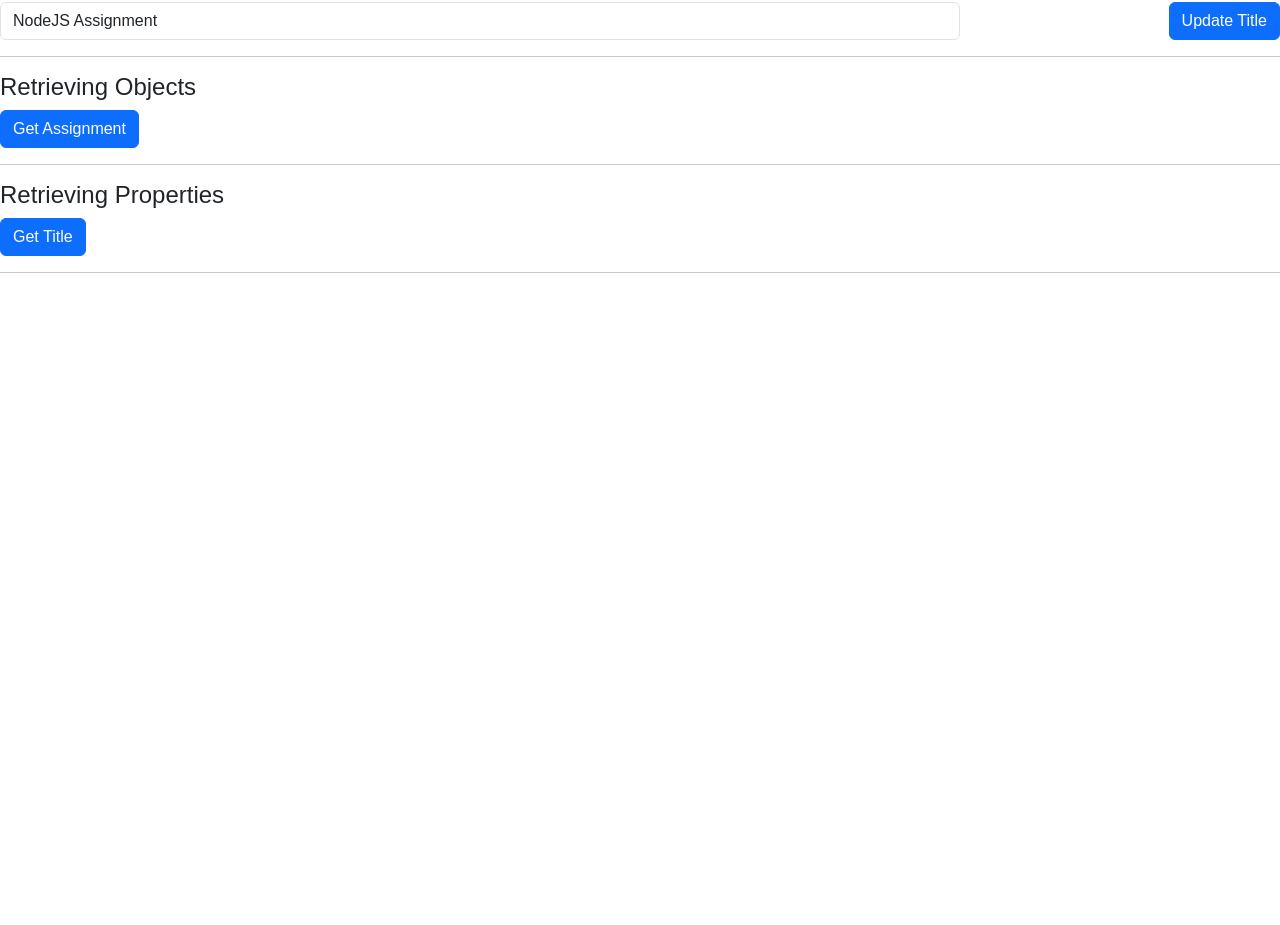
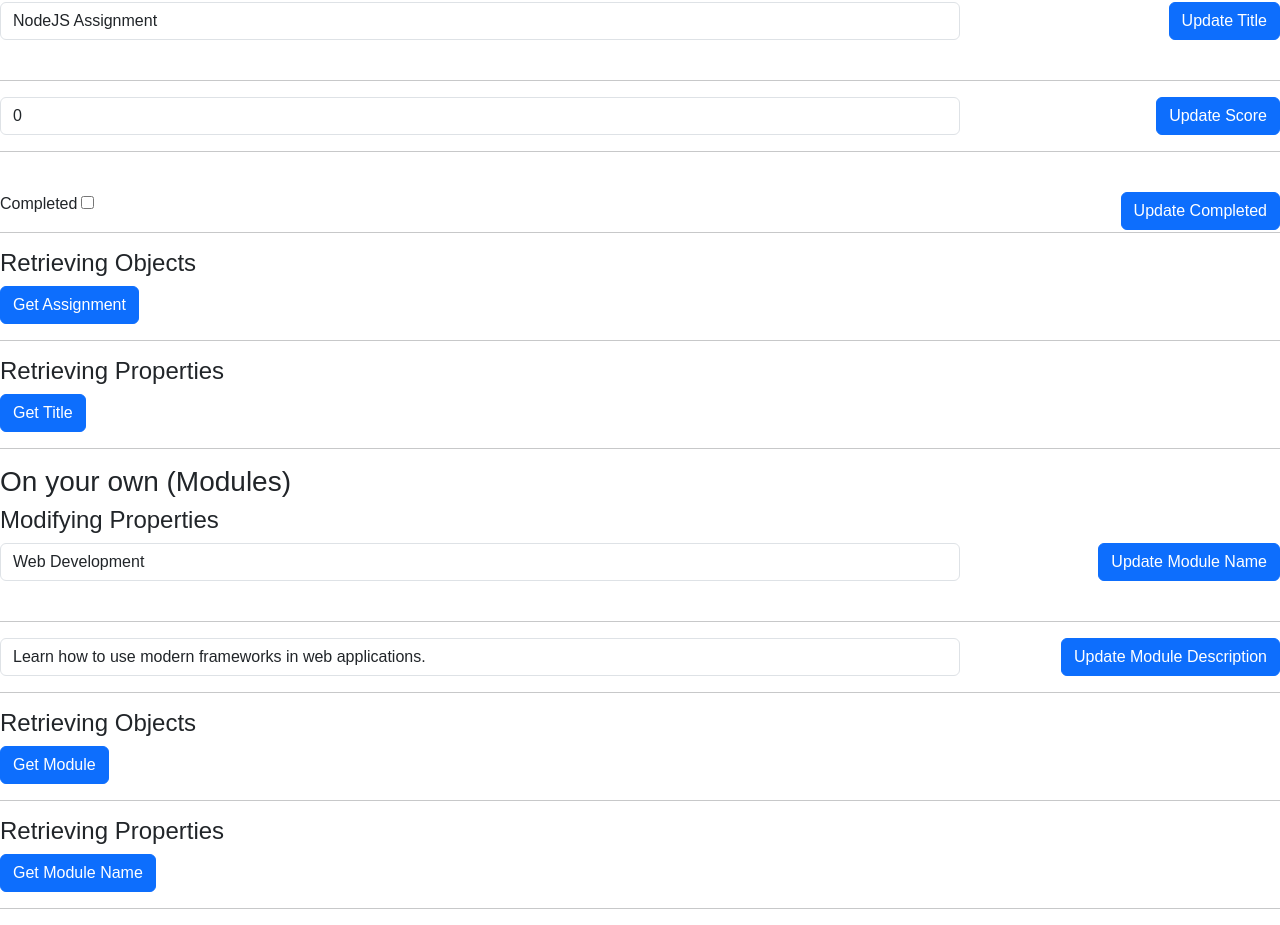
Before and after one commit to MackenzieCreamer/kanbas-react-web-app, a React (Create React App) app: page /#/Labs/Lab5 in a window 1280 px wide. Shown: the part 848-1773 px from the top of the page. Before the commit the page ends 1137 px from the top, so only its background shows below. Built offline with nearby package versions, Linux system fonts and the light colour scheme; no server answers; the HTML template or start-up script is replaced by a standard one.

Commit message:
Finish up to the end of 3.3.4

```diff
--- a/src/Labs/Lab5/WorkingWithObjects.tsx
+++ b/src/Labs/Lab5/WorkingWithObjects.tsx
@@ -6,7 +6,13 @@
         description: "Create a NodeJS server with ExpressJS",
         due: "2021-10-10", completed: false, score: 0,
     });
+    const [module, setModule] = useState({
+        id: "1", name: "Web Development",
+        description: "Learn how to use modern frameworks in web applications.",
+        course: "CS5001"
+    });
     const ASSIGNMENT_API_URL = `${REMOTE_SERVER}/lab5/assignment`
+    const MODULE_API_URL = `${REMOTE_SERVER}/lab5/module`
     return (
         <div id="wd-working-with-objects">
         <h3>Working With Objects</h3>
@@ -19,6 +25,29 @@
         <input className="form-control w-75" id="wd-assignment-title"
             defaultValue={assignment.title} onChange={(e) =>
             setAssignment({ ...assignment, title: e.target.value })}/>
+        <br />
+        <hr />
+        <a id="wd-update-assignment-score"
+            className="btn btn-primary float-end"
+            href={`${ASSIGNMENT_API_URL}/score/${assignment.score}`}>
+            Update Score
+        </a>
+        <input type="number" className="form-control w-75" id="wd-assignment-score"
+            defaultValue={assignment.score} onChange={(e) =>
+            setAssignment({ ...assignment, score: parseInt(e.target.value) })}/>
+        <hr />
+        <br />
+        <a id="wd-update-assignment-completed"
+            className="btn btn-primary float-end"
+            href={`${ASSIGNMENT_API_URL}/completed/${assignment.completed}`}>
+            Update Completed
+        </a>
+        <div className="form-group">
+            <label htmlFor="wd-assignment-completed">Completed</label>
+            <input className="ms-1" type="checkbox" id="wd-assignment-completed"
+            defaultChecked={assignment.completed} onChange={(e) =>
+            setAssignment({ ...assignment, completed: e.target.checked })}/>
+        </div>
         <hr />
 
         <h4>Retrieving Objects</h4>
@@ -31,6 +60,37 @@
             href={`${REMOTE_SERVER}/lab5/assignment/title`}>
             Get Title
         </a><hr/>
+        <h3>On your own (Modules)</h3>
+        <h4>Modifying Properties</h4>
+        <a id="wd-update-module-name"
+            className="btn btn-primary float-end"
+            href={`${MODULE_API_URL}/name/${module.name}`}>
+            Update Module Name
+        </a>
+        <input className="form-control w-75" id="wd-module-name"
+            defaultValue={module.name} onChange={(e) =>
+            setModule({ ...module, name: e.target.value })}/>
+        <br /><hr />
+        <a id="wd-update-module-description"
+            className="btn btn-primary float-end"
+            href={`${MODULE_API_URL}/description/${module.description}`}>
+            Update Module Description
+        </a>
+        <input className="form-control w-75" id="wd-module-description"
+            defaultValue={module.description} onChange={(e) =>
+            setModule({ ...module, description: e.target.value })}/>
+        <hr />
+
+        <h4>Retrieving Objects</h4>
+        <a id="wd-retrieve-modules" className="btn btn-primary"
+            href={`${MODULE_API_URL}`}>
+            Get Module
+        </a><hr/>
+        <h4>Retrieving Properties</h4>
+        <a id="wd-retrieve-module-name" className="btn btn-primary"
+            href={`${MODULE_API_URL}/name`}>
+            Get Module Name
+        </a><hr/>
         </div>
     )
 ;}
```
